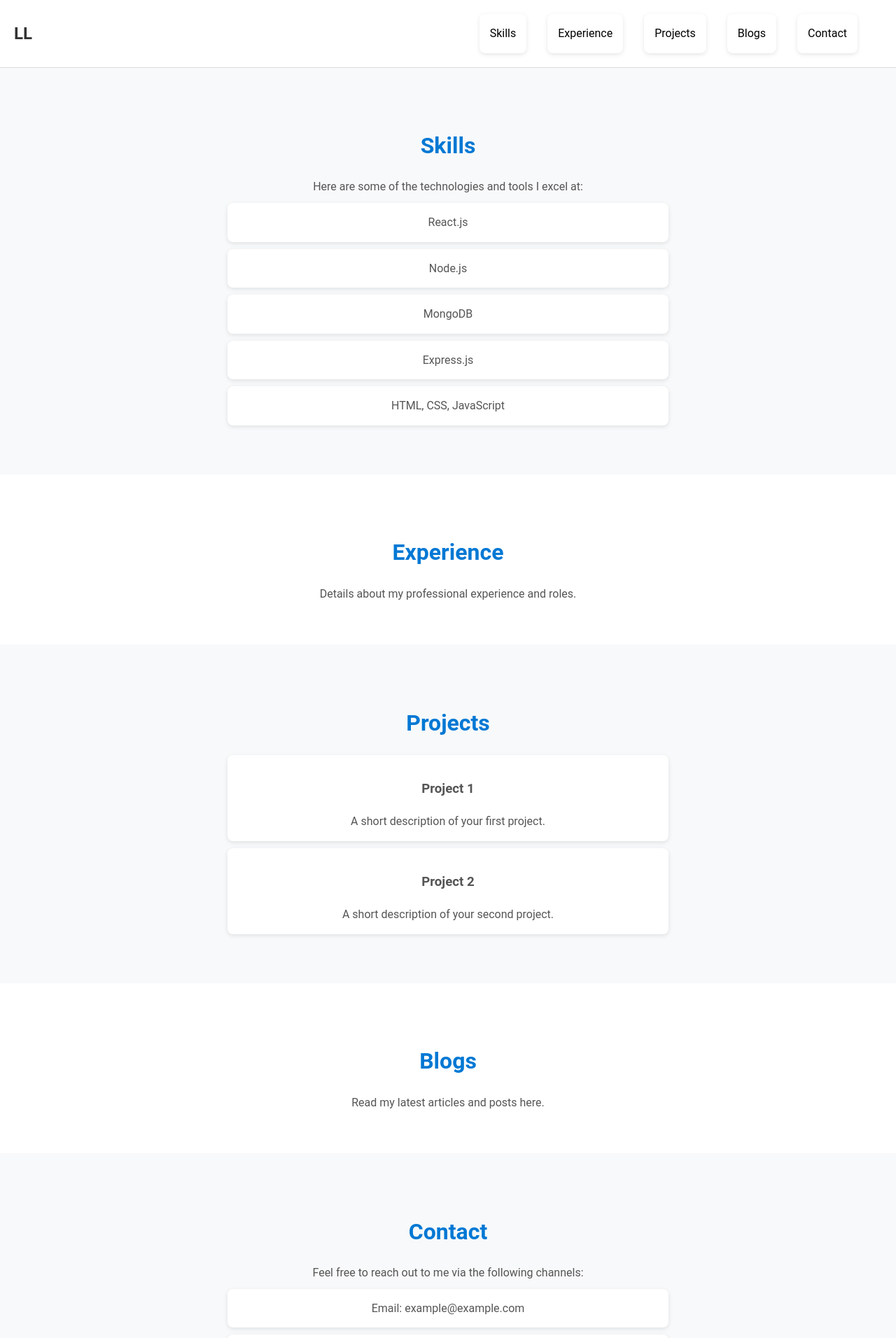
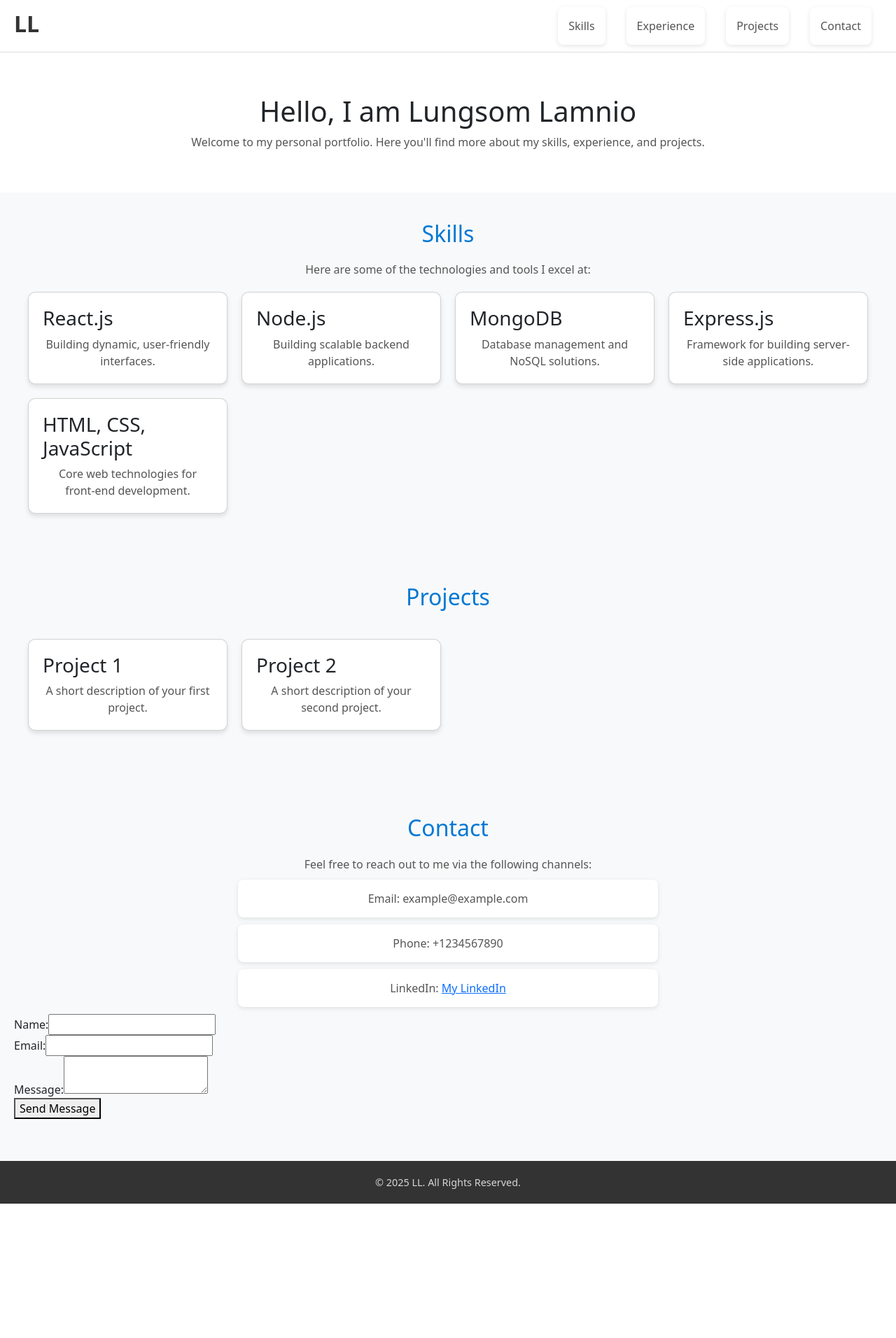
Before and after one commit to LungsomLamnio/Websites, a React (Vite) app in the folder frontend/: page / in a window 1280 px wide. Shown: the top 1912 px of the page at 70% size. After the commit the page ends 1720 px from the top, so only its background shows below. Built offline with nearby package versions, Linux system fonts and the light colour scheme.

Commit message:
HomePage is modified

```diff
--- a/frontend/src/App.jsx
+++ b/frontend/src/App.jsx
@@ -1,5 +1,6 @@
 import React from "react";
 import HomePage from "./Pages/HomePage";
+import "bootstrap/dist/css/bootstrap.min.css";
 import "./index.css";
 
 const App = () => {
--- a/frontend/src/Pages/HomePage.jsx
+++ b/frontend/src/Pages/HomePage.jsx
@@ -1,135 +1,140 @@
-import React from "react";
+import React, { useState } from "react";
+import emailjs from "emailjs-com"; // Import EmailJS
 import "../styles/HomePage.css";
 
 const Home = () => {
+  const [formData, setFormData] = useState({
+    name: "",
+    email: "",
+    message: "",
+  });
+  const [status, setStatus] = useState("");
+
+  // Handle input changes
+  const handleChange = (e) => {
+    const { name, value } = e.target;
+    setFormData((prev) => ({ ...prev, [name]: value }));
+  };
+
+  // Handle form submission
+  const handleSubmit = (e) => {
+    e.preventDefault();
+
+    // Send email using EmailJS
+    emailjs
+      .sendForm(
+        "YOUR_SERVICE_ID", // Replace with your EmailJS service ID
+        "YOUR_TEMPLATE_ID", // Replace with your EmailJS template ID
+        e.target,
+        "YOUR_USER_ID" // Replace with your EmailJS user ID
+      )
+      .then(
+        (result) => {
+          setStatus("Message sent successfully!");
+          setFormData({ name: "", email: "", message: "" }); // Reset form
+        },
+        (error) => {
+          setStatus("Failed to send message. Please try again.");
+        }
+      );
+  };
+
+  // Card style for skills/projects
+  const cardStyle = {
+    boxShadow: "0 4px 6px rgba(0, 0, 0, 0.1)",
+    borderRadius: "10px",
+    padding: "20px",
+    backgroundColor: "white",
+    transition: "transform 0.3s ease, box-shadow 0.3s ease",
+    cursor: "pointer",
+  };
+
+  const containerStyle = {
+    display: "grid",
+    gridTemplateColumns: "repeat(auto-fill, minmax(250px, 1fr))",
+    gap: "20px",
+    padding: "20px",
+  };
+
   return (
     <div className="home">
-      {/* Simple Header */}
+      {/* Header */}
       <header>
-        <div
-          style={{
-            display: "flex",
-            justifyContent: "space-between",
-            alignItems: "center",
-            padding: "10px 20px",
-          }}
-        >
-          {/* Logo */}
-          <div style={{ fontWeight: "bold", fontSize: "1.5rem" }}>LL</div>
-
-          {/* Navigation Links */}
+        <div className="header-container">
+          <div className="logo">LL</div>
           <nav>
-            <ul
-              style={{
-                display: "flex",
-                listStyle: "none",
-                margin: 0,
-                padding: 0,
-              }}
-            >
-              <li style={{ margin: "0 15px" }}>
-                <a
-                  href="#skills"
-                  style={{
-                    textDecoration: "none",
-                    color: "black",
-                    fontSize: "1rem",
-                  }}
-                >
-                  Skills
-                </a>
+            <ul className="nav-links">
+              <li>
+                <a href="#skills">Skills</a>
               </li>
-              <li style={{ margin: "0 15px" }}>
-                <a
-                  href="#experience"
-                  style={{
-                    textDecoration: "none",
-                    color: "black",
-                    fontSize: "1rem",
-                  }}
-                >
-                  Experience
-                </a>
+              <li>
+                <a href="#experience">Experience</a>
               </li>
-              <li style={{ margin: "0 15px" }}>
-                <a
-                  href="#projects"
-                  style={{
-                    textDecoration: "none",
-                    color: "black",
-                    fontSize: "1rem",
-                  }}
-                >
-                  Projects
-                </a>
+              <li>
+                <a href="#projects">Projects</a>
               </li>
-              <li style={{ margin: "0 15px" }}>
-                <a
-                  href="#blogs"
-                  style={{
-                    textDecoration: "none",
-                    color: "black",
-                    fontSize: "1rem",
-                  }}
-                >
-                  Blogs
-                </a>
-              </li>
-              <li style={{ margin: "0 15px" }}>
-                <a
-                  href="#contact"
-                  style={{
-                    textDecoration: "none",
-                    color: "black",
-                    fontSize: "1rem",
-                  }}
-                >
-                  Contact
-                </a>
+              <li>
+                <a href="#contact">Contact</a>
               </li>
             </ul>
           </nav>
         </div>
       </header>
 
+      {/* Introduction */}
+      <section id="intro" className="intro">
+        <h1>Hello, I am Lungsom Lamnio</h1>
+        <p>
+          Welcome to my personal portfolio. Here you'll find more about my
+          skills, experience, and projects.
+        </p>
+      </section>
+
       {/* Skills Section */}
-      <section id="skills" className="skills">
+      <section id="skills" className="skills" style={{ padding: "40px 20px" }}>
         <h2>Skills</h2>
         <p>Here are some of the technologies and tools I excel at:</p>
-        <ul>
-          <li>React.js</li>
-          <li>Node.js</li>
-          <li>MongoDB</li>
-          <li>Express.js</li>
-          <li>HTML, CSS, JavaScript</li>
-        </ul>
-      </section>
-
-      {/* Experience Section */}
-      <section id="experience" className="experience">
-        <h2>Experience</h2>
-        <p>Details about my professional experience and roles.</p>
+        <div style={containerStyle}>
+          <div style={cardStyle} className="card">
+            <h3>React.js</h3>
+            <p>Building dynamic, user-friendly interfaces.</p>
+          </div>
+          <div style={cardStyle} className="card">
+            <h3>Node.js</h3>
+            <p>Building scalable backend applications.</p>
+          </div>
+          <div style={cardStyle} className="card">
+            <h3>MongoDB</h3>
+            <p>Database management and NoSQL solutions.</p>
+          </div>
+          <div style={cardStyle} className="card">
+            <h3>Express.js</h3>
+            <p>Framework for building server-side applications.</p>
+          </div>
+          <div style={cardStyle} className="card">
+            <h3>HTML, CSS, JavaScript</h3>
+            <p>Core web technologies for front-end development.</p>
+          </div>
+        </div>
       </section>
 
       {/* Projects Section */}
-      <section id="projects" className="projects">
+      <section
+        id="projects"
+        className="projects"
+        style={{ padding: "40px 20px" }}
+      >
         <h2>Projects</h2>
-        <ul>
-          <li>
+        <div style={containerStyle}>
+          <div style={cardStyle} className="card">
             <h3>Project 1</h3>
             <p>A short description of your first project.</p>
-          </li>
-          <li>
+          </div>
+          <div style={cardStyle} className="card">
             <h3>Project 2</h3>
             <p>A short description of your second project.</p>
-          </li>
-        </ul>
-      </section>
-
-      {/* Blogs Section */}
-      <section id="blogs" className="blogs">
-        <h2>Blogs</h2>
-        <p>Read my latest articles and posts here.</p>
+          </div>
+        </div>
       </section>
 
       {/* Contact Section */}
@@ -143,6 +148,46 @@ const Home = () => {
             LinkedIn: <a href="https://linkedin.com">My LinkedIn</a>
           </li>
         </ul>
+
+        {/* Contact Form */}
+        <form onSubmit={handleSubmit} className="contact-form">
+          <div className="form-group">
+            <label htmlFor="name">Name:</label>
+            <input
+              type="text"
+              id="name"
+              name="name"
+              value={formData.name}
+              onChange={handleChange}
+              required
+            />
+          </div>
+          <div className="form-group">
+            <label htmlFor="email">Email:</label>
+            <input
+              type="email"
+              id="email"
+              name="email"
+              value={formData.email}
+              onChange={handleChange}
+              required
+            />
+          </div>
+          <div className="form-group">
+            <label htmlFor="message">Message:</label>
+            <textarea
+              id="message"
+              name="message"
+              value={formData.message}
+              onChange={handleChange}
+              required
+            ></textarea>
+          </div>
+          <button type="submit">Send Message</button>
+        </form>
+
+        {/* Status Message */}
+        {status && <p className="status-message">{status}</p>}
       </section>
 
       {/* Footer */}
--- a/frontend/src/styles/HomePage.css
+++ b/frontend/src/styles/HomePage.css
@@ -142,3 +142,8 @@ footer p {
   font-size: 0.9rem;
   opacity: 0.8;
 }
+
+header .logo {
+  font-size: 2rem; /* Adjust size */
+  font-weight: bold;
+}
--- a/package.json
+++ b/package.json
@@ -1,5 +1,7 @@
 {
   "dependencies": {
+    "bootstrap": "^5.3.3",
+    "emailjs-com": "^3.2.0",
     "react-router-dom": "^7.1.3"
   }
 }
```
Also changed, not shown: 1 other file (tests, documents, lock files or other folders).
